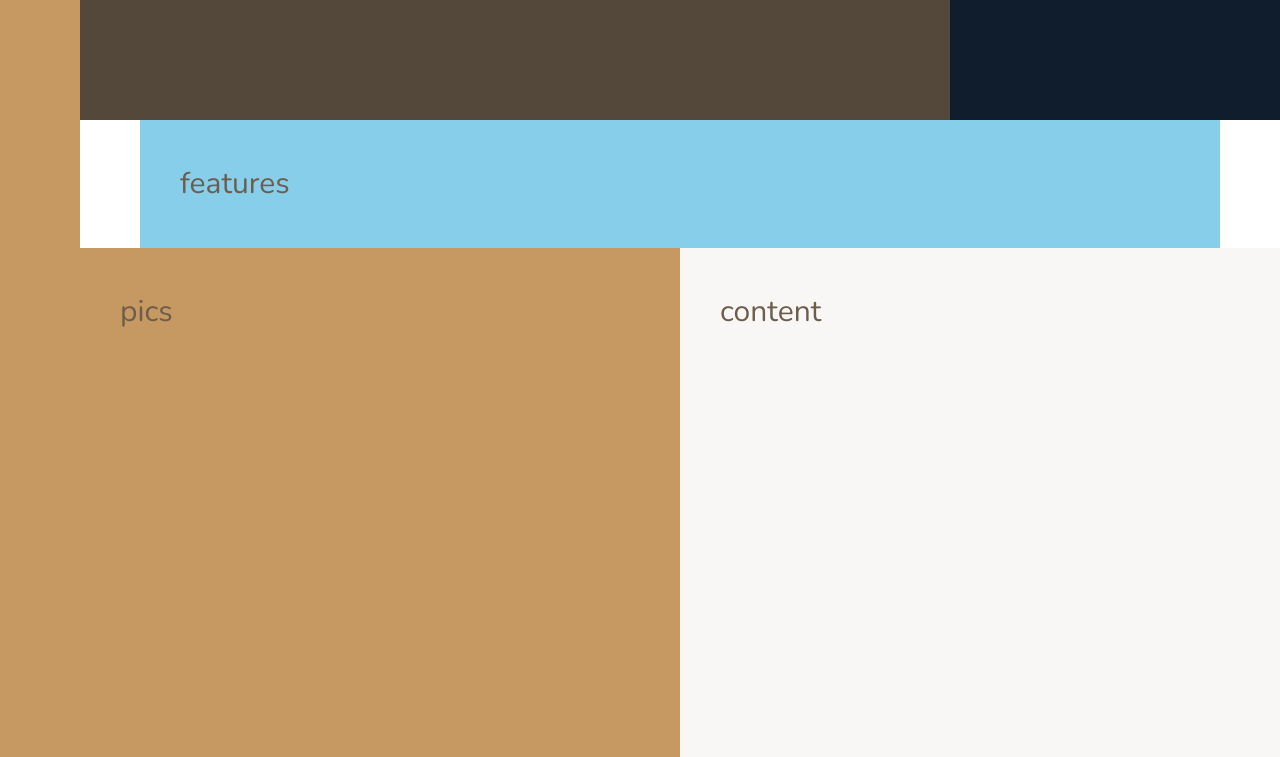
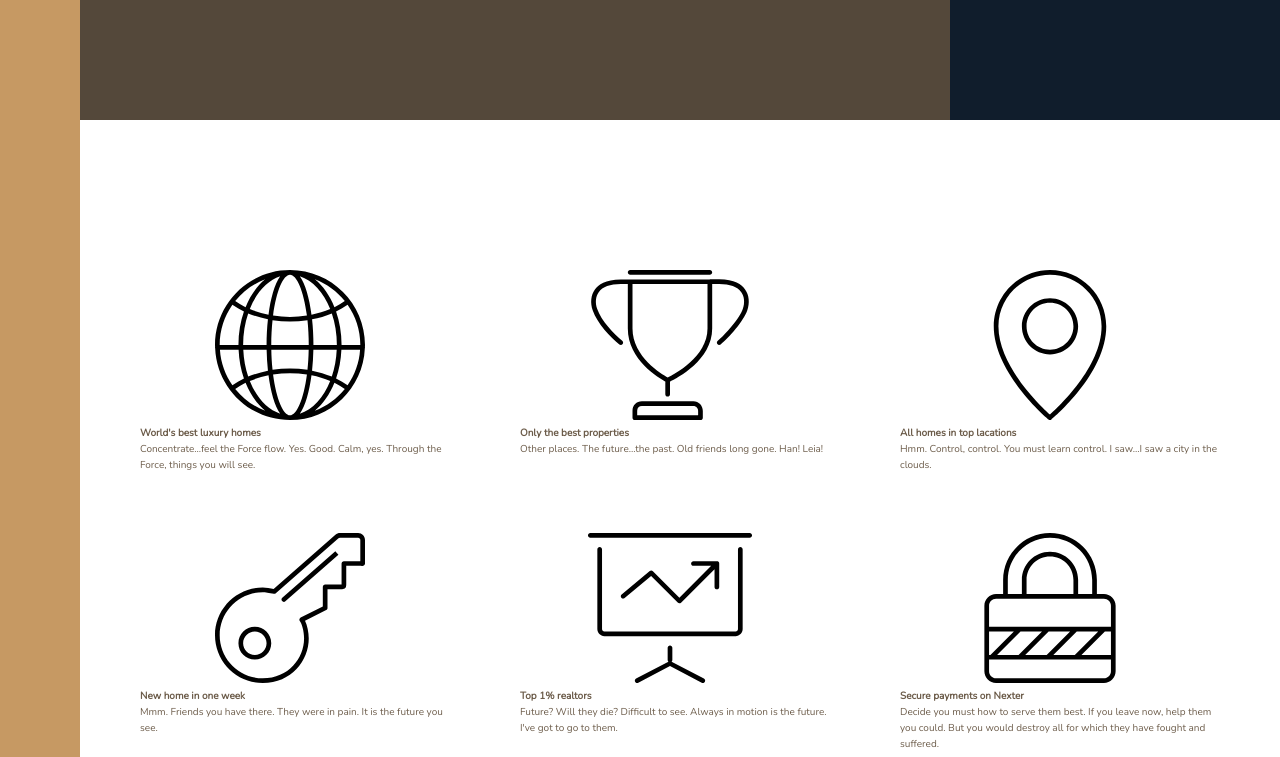
Before and after one commit to MacRayy/advanced_css_course_udemy, a website: page Nexter/starter/index.html in a window 1280 px wide. Shown: the part 520-1277 px from the top of the page. Drawn offline with nearby package versions, Linux system fonts and the light colour scheme.

Commit message:
feat(features): create layout with grid

```diff
--- a/Nexter/starter/index.html
+++ b/Nexter/starter/index.html
@@ -25,7 +25,53 @@
 		</div>
 
 		<section class="features">
-			features
+			<div class="feature">
+				<svg ng-class="feature__icon">
+					<use xlink:href="img/sprite.svg#icon-global"></use>
+				</svg>
+				<h4 class="heading-4">World's best luxury homes</h4>
+				<p class="feature__text">Concentrate...feel the Force flow. Yes. Good. Calm, yes. Through the Force, things you will see.</p>
+			</div>
+
+			<div class="feature">
+				<svg ng-class="feature__icon">
+					<use xlink:href="img/sprite.svg#icon-trophy"></use>
+				</svg>
+				<h4 class="heading-4">Only the best properties</h4>
+				<p class="feature__text">Other places. The future...the past. Old friends long gone. Han! Leia!</p>
+			</div>
+
+			<div class="feature">
+				<svg ng-class="feature__icon">
+					<use xlink:href="img/sprite.svg#icon-map-pin"></use>
+				</svg>
+				<h4 class="heading-4">All homes in top lacations</h4>
+				<p class="feature__text">Hmm. Control, control. You must learn control. I saw...I saw a city in the clouds.</p>
+			</div>
+
+			<div class="feature">
+				<svg ng-class="feature__icon">
+					<use xlink:href="img/sprite.svg#icon-key"></use>
+				</svg>
+				<h4 class="heading-4">New home in one week</h4>
+				<p class="feature__text">Mmm. Friends you have there. They were in pain. It is the future you see.</p>
+			</div>
+
+			<div class="feature">
+				<svg ng-class="feature__icon">
+					<use xlink:href="img/sprite.svg#icon-presentation"></use>
+				</svg>
+				<h4 class="heading-4">Top 1% realtors</h4>
+				<p class="feature__text">Future? Will they die? Difficult to see. Always in motion is the future. I've got to go to them.</p>
+			</div>
+
+			<div class="feature">
+				<svg ng-class="feature__icon">
+					<use xlink:href="img/sprite.svg#icon-lock"></use>
+				</svg>
+				<h4 class="heading-4">Secure payments on Nexter</h4>
+				<p class="feature__text"> Decide you must how to serve them best. If you leave now, help them you could. But you would destroy all for which they have fought and suffered.</p>
+			</div>
 		</section>
 
 		<div class="story__pictures">
--- a/Nexter/starter/sass/_base.scss
+++ b/Nexter/starter/sass/_base.scss
@@ -38,9 +38,4 @@ body {
   display: grid;
   grid-template-columns: [sidebar-start] 8rem [sidebar-end full-start] minmax(60px, 1fr) [center-start] repeat(8, [col-start] minmax(min-content, 14rem) [col-end]) [center-end] minmax(60px, 1fr) [full-end];
   grid-template-rows: 80vh min-content 40vw repeat(3, min-content);
-
-  & > * {
-    padding: 40px;
-    font-size: 3rem;
-  }
 }
--- a/Nexter/starter/sass/_features.scss
+++ b/Nexter/starter/sass/_features.scss
@@ -1,4 +1,11 @@
 .features {
-  background-color: skyblue;
+  display: grid;
   grid-column: center-start / center-end;
+  grid-gap: 6rem;
+  grid-template-columns: repeat(3, 1fr);
+  margin: 15rem 0;
+
+  .feature {
+
+  }
 }
```
Also changed, not shown: Nexter/starter/css/style.css.
